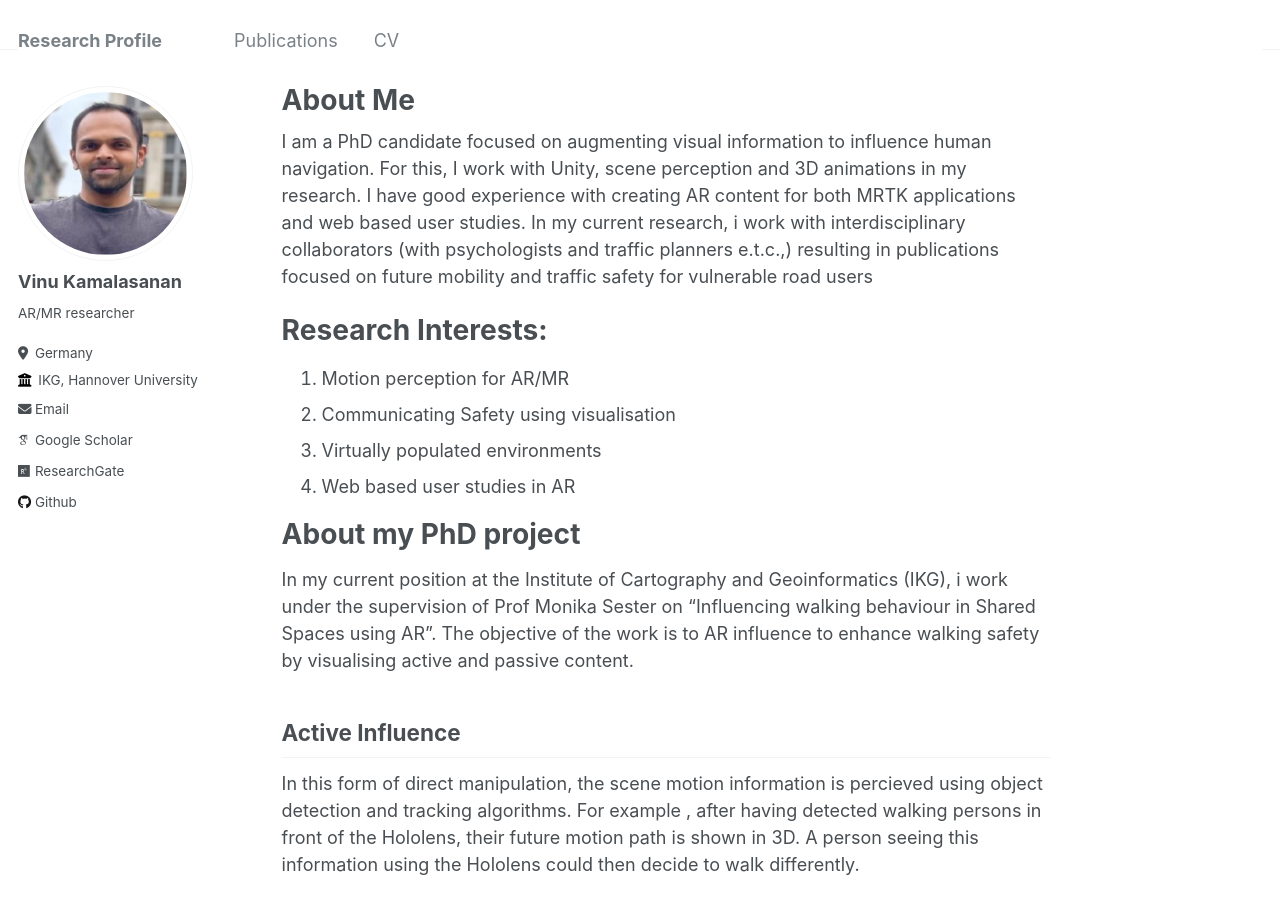
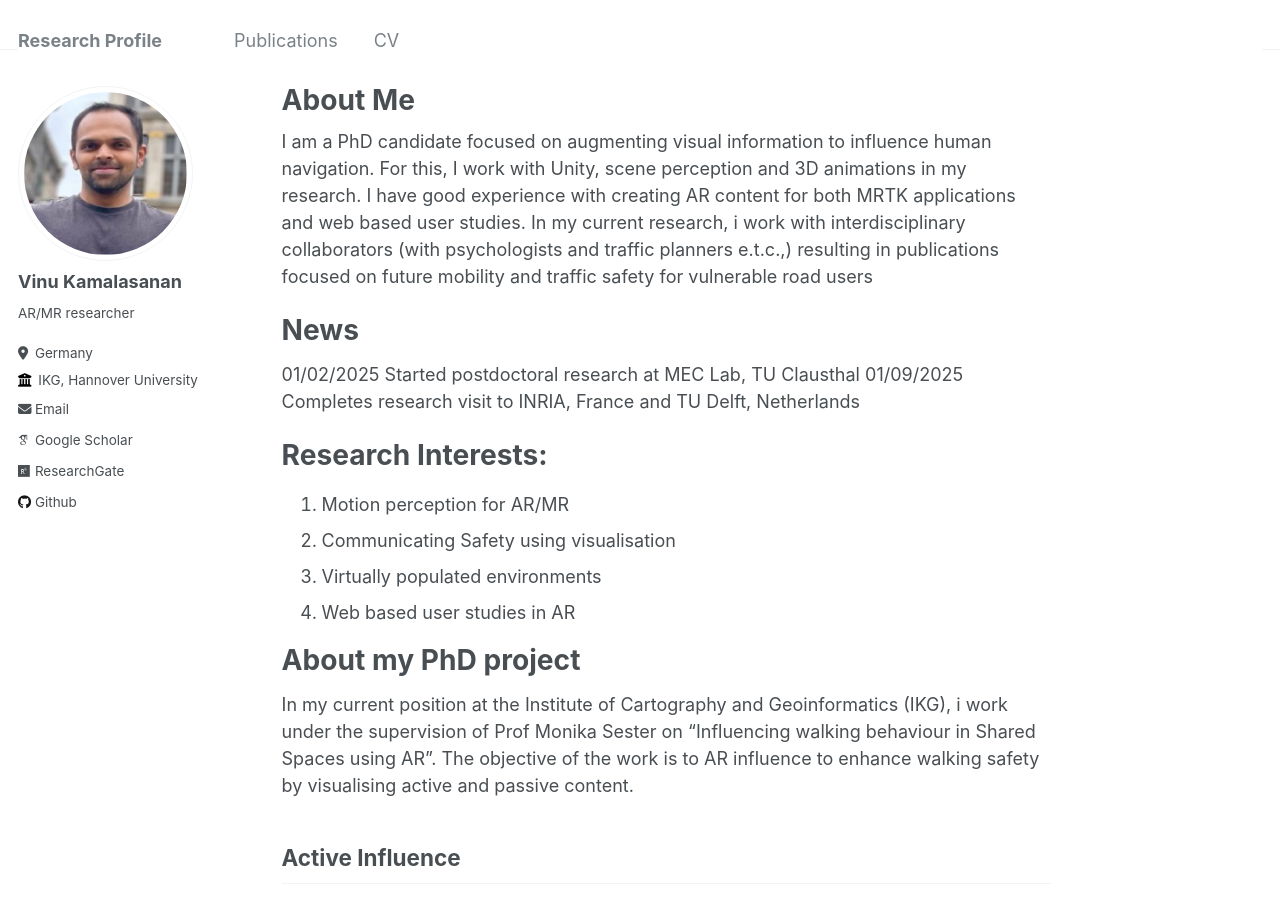
Before and after one commit to vinu-kamalasanan/vinu-kamalasanan.github.io, a Jekyll site: the page built from _pages/about.md, in a window 1280 px wide and 900 px high. Built offline with Jekyll 4.4.1, drawn with Linux system fonts in a browser that asks for light colours; some web fonts are replaced.

Commit message:
new files

```diff
--- a/_pages/about.md
+++ b/_pages/about.md
@@ -9,6 +9,10 @@ redirect_from:
 
 I am a PhD candidate focused on augmenting visual information to influence human navigation. For this, I work with Unity, scene perception and 3D animations in my research. I have good experience with creating AR content for both MRTK applications and web based user studies. In my current research, i work with interdisciplinary collaborators (with psychologists and traffic planners e.t.c.,) resulting in publications focused on future mobility and traffic safety for vulnerable road users
 
+News
+=====
+01/02/2025 Started postdoctoral research at MEC Lab, TU Clausthal
+01/09/2025 Completes research visit to INRIA, France and TU Delft, Netherlands
 
 
 Research Interests:
```
